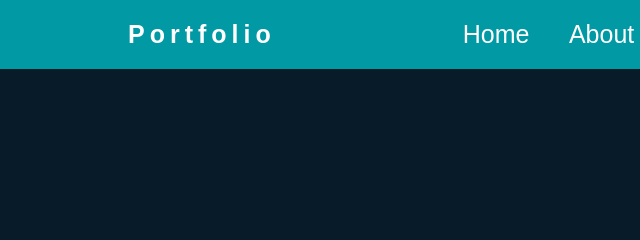
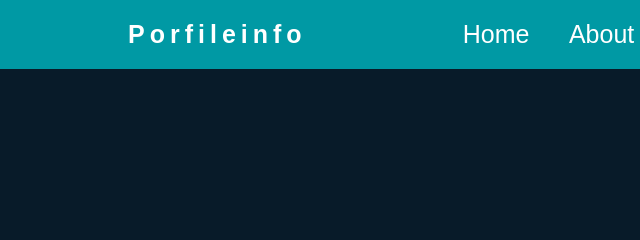
Before and after one commit to KannRangsey/profileinfo, a plain HTML site: page index.html in a window 1280 px wide. Shown: the top 240 px of the page, 0-640 px from the left. Drawn offline with nearby package versions, Linux system fonts and the light colour scheme; files that its build step writes are made by us from their sources; a script that the page names is missing; files whose address does not match are found by name.

Commit message:
update text

```diff
--- a/index.html
+++ b/index.html
@@ -50,7 +50,7 @@
                             <body>
                                 <header class="header">
 
-                                    <a href="#" class="logo">Portfolio</a>
+                                    <a href="#" class="logo">Porfileinfo</a>
                                     <nav class="navbar" id="myLinks">
                                         <a href="#Home" style="--i:1" class="active">Home</a>
                                         <a href="#About" style="--i:2">About</a>
```
